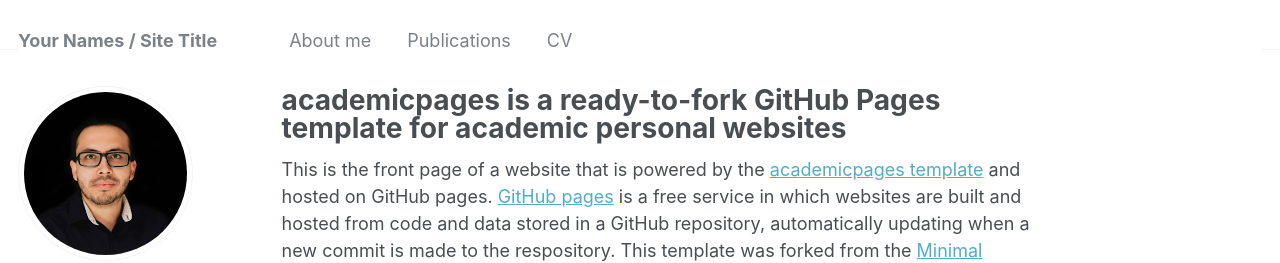
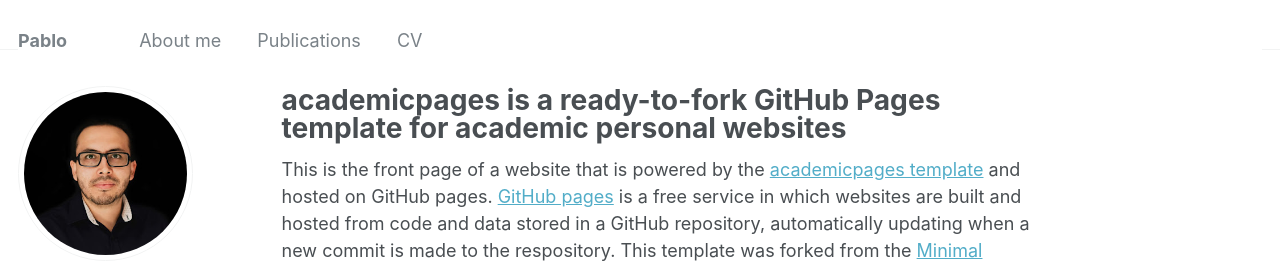
Before and after one commit to pavilac/pavilac.github.io, a Jekyll site: the page built from _pages/about.md, in a window 1280 px wide. Shown: the top 263 px of the page. Built offline with Jekyll 4.4.1, drawn with Linux system fonts in a browser that asks for light colours; some web fonts are replaced.

Commit message:
Update _config.yml

```diff
--- a/_config.yml
+++ b/_config.yml
@@ -8,13 +8,13 @@
 
 # Basic Site Settings
 locale                   : "en-US"
-title                    : "Your Names / Site Title"
+title                    : "Pablo"
 title_separator          : "-"
 name                     : &name "Your Name"
 description              : &description "personal description"
-url                      : https://academicpages.github.io # the base hostname & protocol for your site e.g. "https://mmistakes.github.io"
+url                      : https://pavilac.github.io # the base hostname & protocol for your site e.g. "https://mmistakes.github.io"
 baseurl                  : "" # the subpath of your site, e.g. "/blog"
-repository               : "academicpages/academicpages.github.io"
+repository               : "pavilac/pavilac.github.io"
 
 # Site Author - The following control what appear as part of the author content on the side bar.
 #               If a field is blank the icon and link will not appear, otherwise it will be shown.
```
